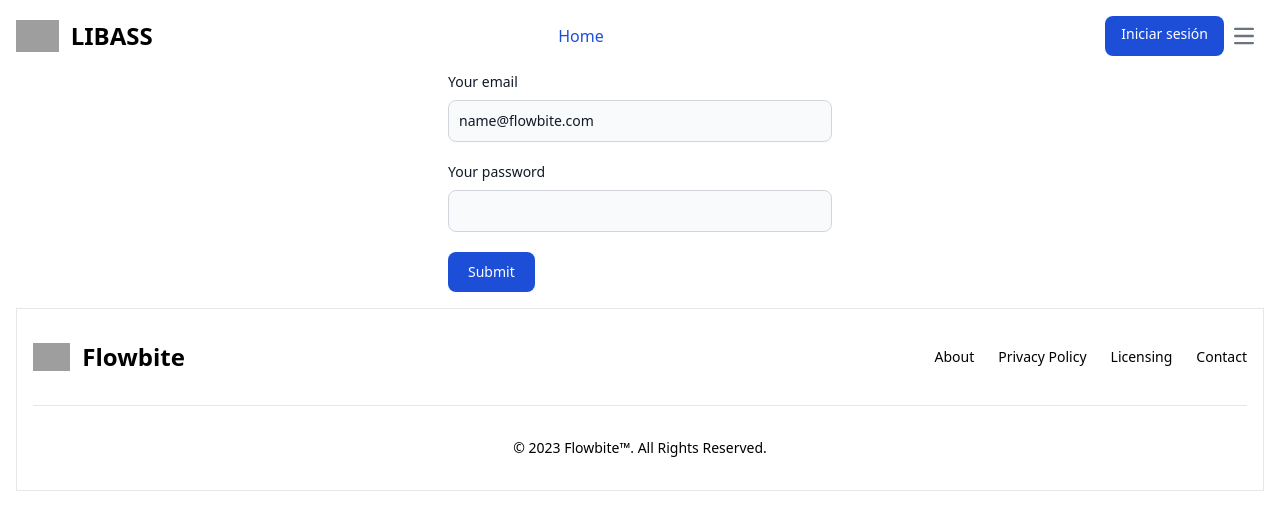
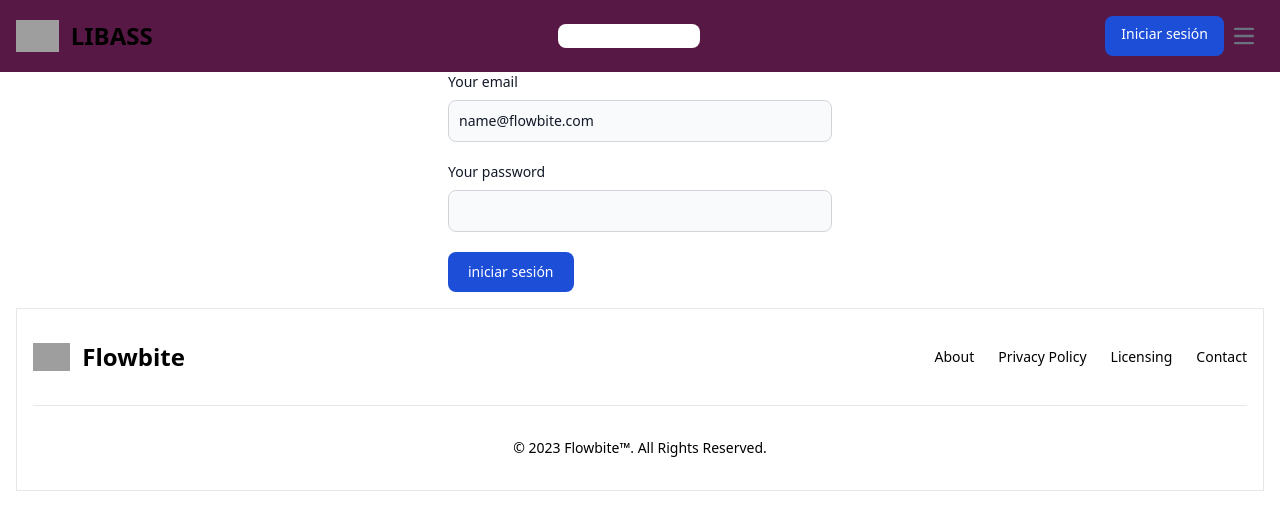
Before and after one commit to SantiagoGM2005/PROYECTO-PRODUCTIVO-SENA, a React (Vite) app in the folder client/: page /login in a window 1280 px wide. Shown: the top 530 px of the page. Built offline with nearby package versions, Linux system fonts and the light colour scheme; grey boxes are pictures that could not be loaded.

Commit message:
proyecto final #2

```diff
--- a/client/src/layouts/Navbar.jsx
+++ b/client/src/layouts/Navbar.jsx
@@ -1,4 +1,5 @@
 import { useDispatch, useSelector } from "react-redux";
+
 import { UserDropdown } from "../components/Dropdown";
 import { Link } from "react-router-dom";
 import { userLogoutAction } from "../Redux/Actions/User";
@@ -20,10 +21,10 @@ const qty = useSelector((state)=>state.cartReducer.cartItems.reduce((total,item)
 
   return (
     <>
-      <nav class="bg-white border-gray-200 dark:bg-gray-900">
+      <nav class="!bg-[#581845] border-gray-200 dark:bg-gray-900">
         <div class="max-w-screen-xl flex flex-wrap items-center justify-between mx-auto p-4">
           <a href="https://v3.flowbite.com/" class="flex items-center space-x-3 rtl:space-x-reverse">
-            <img src="https://flowbite.com/images/logo.svg" class="h-8" alt="Flowbite Logo" />
+            <img src= "https://i.postimg.cc/HLr14c8v/logo-Libass-png.png" class="h-8" alt="Flowbite Logo" />
             <span class="self-center text-2xl font-semibold whitespace-nowrap dark:text-white">LIBASS</span>
           </a>
           <div class="flex md:order-2 space-x-3 md:space-x-0 rtl:space-x-reverse">
@@ -75,10 +76,10 @@ const qty = useSelector((state)=>state.cartReducer.cartItems.reduce((total,item)
           <div class="items-center justify-between hidden w-full md:flex md:w-auto md:order-1" id="navbar-cta">
             <ul class="flex flex-col font-medium p-4 md:p-0 mt-4 border border-gray-100 rounded-lg bg-gray-50 md:space-x-8 rtl:space-x-reverse md:flex-row md:mt-0 md:border-0 md:bg-white dark:bg-gray-800 md:dark:bg-gray-900 dark:border-gray-700">
               <li>
-                <a href="#" class="block py-2 px-3 md:p-0 text-white bg-blue-700 rounded-sm md:bg-transparent md:text-blue-700 md:dark:text-blue-500" aria-current="page">Home</a>
+                <a href="#" class="block py-2 px-3 md:p-0 text-white  rounded-sm md: md:text-white-700 md:dark:text-blue-500" aria-current="page">Home</a>
               </li>
               <li>
-                <a href="#" class="block py-2 px-3 md:p-0 text-gray-900 rounded-sm hover:bg-gray-100 md:hover:bg-transparent md:hover:text-blue-700 md:dark:hover:text-blue-500 dark:text-white dark:hover:bg-gray-700 dark:hover:text-white md:dark:hover:bg-transparent dark:border-gray-700"> </a>
+                <a href="#" class="block py-2 px-3 md:p-0 text-gray-900 rounded-sm  md:hover:bg-transparent md:hover:text-blue-700 md:dark:hover:text-blue-500 dark:text-white dark:hover:bg-gray-700 dark:hover:text-white md:dark:hover:bg-transparent dark:border-gray-700"> </a>
               </li>
               <li>
                 <a href="#" class="block py-2 px-3 md:p-0 text-gray-900 rounded-sm hover:bg-gray-100 md:hover:bg-transparent md:hover:text-blue-700 md:dark:hover:text-blue-500 dark:text-white dark:hover:bg-gray-700 dark:hover:text-white md:dark:hover:bg-transparent dark:border-gray-700"></a>
--- a/client/src/pages/auth/Login.jsx
+++ b/client/src/pages/auth/Login.jsx
@@ -63,7 +63,7 @@ export default function Login() {
                 type="submit"
                 className="text-white bg-blue-700 hover:bg-blue-800 focus:ring-4 focus:outline-none focus:ring-blue-300 font-medium rounded-lg text-sm w-full sm:w-auto px-5 py-2.5 text-center dark:bg-blue-600 dark:hover:bg-blue-700 dark:focus:ring-blue-800"
               >
-                Submit
+                iniciar sesión
               </button>
             </form>
           </>
```
Also changed, not shown: client/src/assets/logo Libass png.png (added).
